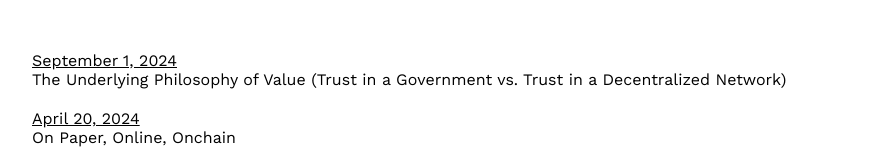
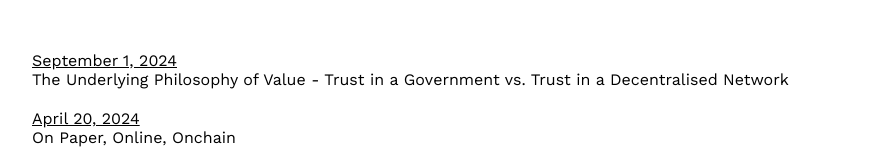
Before and after one commit to vidhanmangla/website, a React (Create React App) app: page /blog in a window 1280 px wide. Shown: the part 179-339 px from the top of the page, without its empty margins (8-901 px from the left). Built offline with nearby package versions, Linux system fonts and the light colour scheme.

Commit message:
chore: heading for blog post6

```diff
--- a/src/posts/post6.js
+++ b/src/posts/post6.js
@@ -1,6 +1,6 @@
 const post = {
     date: "September 1, 2024",
-    title: "The Underlying Philosophy of Value (Trust in a Government vs. Trust in a Decentralized Network)",
+    title: "The Underlying Philosophy of Value - Trust in a Government vs. Trust in a Decentralised Network",
     content: `Imagine we have a cryptocurrency that’s 100% collateralised by gold, and we operate a bank that’s open 24/7 to exchange our coin for gold stored in the vaults. People like the convenience of our coin, preferring it over lugging around physical gold. They treat our coin as if it were gold because they know they can exchange it for gold at the bank whenever they need to.
 
 This setup is an example of our coin being exogenously collateralised by gold, pegged to its price, and governed by us since we control its issuance and burning. Since people can exchange their coins for gold at any time, the coin retains its value.
```
Also changed, not shown: 6 other files (tests, documents, lock files or other folders).
